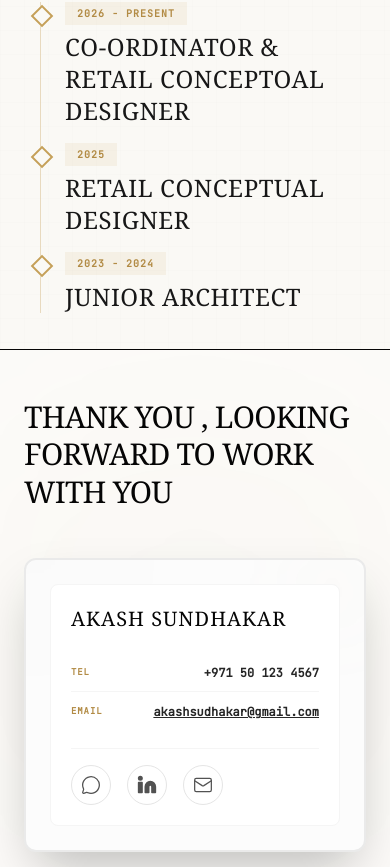
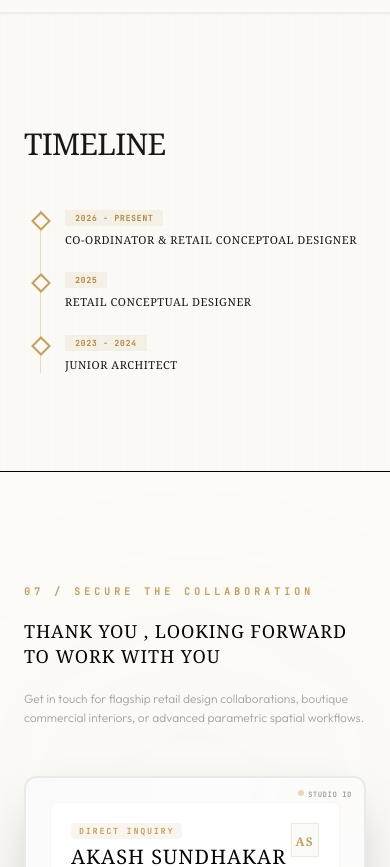
Before and after one commit to infasmk/finasl-akshd, a React (Vite) app: page / in a window 390 px wide. Shown: the part 4837-5704 px from the top of the page. Built offline with nearby package versions, Linux system fonts and the light colour scheme.

Commit message:
#error Fix

```diff
--- a/src/components/CV.tsx
+++ b/src/components/CV.tsx
@@ -347,26 +347,26 @@ export default function CV({ onBackToHome }: { onBackToHome: () => void }) {
           </div>
 
           <div className="lg:col-span-8 space-y-10">
-            <div className="relative border-l border-[#C5A059]/30 pl-6 ml-4 space-y-16">
+            <div className="relative border-l border-[#C5A059]/30 pl-6 ml-4 space-y-10">
               {CAREER_TIMELINE.map((item, idx) => (
                 <div key={idx} className="relative group">
-                  <div className="absolute -left-[31px] top-1.5 w-4 h-4 bg-[#FAF9F5] border-2 border-[#C5A059] rounded-none rotate-45 group-hover:bg-[#C5A059] group-hover:rotate-[135deg] transition-all duration-500 ease-out" />
+                  <div className="absolute -left-[31px] top-1 w-3.5 h-3.5 bg-[#FAF9F5] border-2 border-[#C5A059] rounded-none rotate-45 group-hover:bg-[#C5A059] group-hover:rotate-[135deg] transition-all duration-500 ease-out z-10" />
 
-                  <div className="space-y-4">
+                  <div className="space-y-2">
                     <div className="flex flex-wrap items-center justify-between gap-2.5">
-                      <span className="font-mono text-[10px] tracking-widest text-[#B28B45] font-bold block uppercase bg-[#C5A059]/10 px-3 py-1">
+                      <span className="font-mono text-[8px] tracking-widest text-[#B28B45] font-bold block uppercase bg-[#C5A059]/10 px-2.5 py-0.5">
                         {item.period}
                       </span>
-                      <span className="font-mono text-[8px] tracking-[0.2em] text-[#B28B45] uppercase font-bold">
+                      <span className="font-mono text-[7px] tracking-[0.2em] text-[#B28B45] uppercase font-bold">
                         {item.stats}
                       </span>
                     </div>
 
                     <div>
-                      <h4 className="font-serif text-2xl font-light text-neutral-900 tracking-wide uppercase">
+                      <h4 className="font-serif text-[11px] md:text-[13px] font-normal text-neutral-900 tracking-wider uppercase">
                         {item.title}
                       </h4>
-                      <p className="text-[10px] font-mono text-neutral-500 uppercase tracking-widest mt-1">
+                      <p className="text-[8px] font-mono text-neutral-400 uppercase tracking-widest mt-0.5">
                         {item.location}
                       </p>
                     </div>
@@ -609,7 +609,7 @@ export default function CV({ onBackToHome }: { onBackToHome: () => void }) {
       {/* CONTACT SECTION — Fluid Full Width with no gap to footer */}
        <section
       id="contact"
-      className="relative w-full py-12 md:py-16 bg-luxury-dark/30 text-white overflow-hidden border-t border-luxury-border"
+      className="relative w-full pt-28 pb-16 md:pt-40 md:pb-24 bg-luxury-dark/30 text-white overflow-hidden border-t border-luxury-border"
     >
       {/* Dynamic light highlight glow */}
       <div className="absolute top-1/2 left-1/2 -translate-x-1/2 -translate-y-1/2 w-96 h-96 bg-gold/5 rounded-full blur-[140px] pointer-events-none" />
@@ -620,7 +620,7 @@ export default function CV({ onBackToHome }: { onBackToHome: () => void }) {
           {/* Left Intro Text Column */}
            <div className="lg:col-span-5 space-y-5">
 
-            <h2 className="font-serif text-3xl md:text-5xl text-luxury-text font-extralight tracking-tight uppercase leading-tight">
+            <h2 className="font-serif text-[18px] sm:text-xl md:text-[23px] lg:text-2xl text-luxury-text font-light tracking-wider uppercase leading-snug">
               THANK YOU , LOOKING FORWARD TO WORK WITH YOU
             </h2>
 
--- a/src/components/Contact.tsx
+++ b/src/components/Contact.tsx
@@ -5,7 +5,7 @@ export default function Contact() {
   return (
     <section
       id="contact"
-      className="relative w-full py-12 md:py-16 bg-luxury-dark/30 text-white overflow-hidden border-t border-luxury-border"
+      className="relative w-full pt-28 pb-16 md:pt-40 md:pb-24 bg-luxury-dark/30 text-white overflow-hidden border-t border-luxury-border"
     >
       {/* Dynamic light highlight glow */}
       <div className="absolute top-1/2 left-1/2 -translate-x-1/2 -translate-y-1/2 w-96 h-96 bg-gold/5 rounded-full blur-[140px] pointer-events-none" />
@@ -15,11 +15,15 @@ export default function Contact() {
         <div className="grid grid-cols-1 lg:grid-cols-12 gap-12">
           {/* Left Intro Text Column */}
           <div className="lg:col-span-5 space-y-5">
-
-            <h2 className="font-serif text-3xl md:text-5xl text-luxury-text font-extralight tracking-tight uppercase leading-tight">
+            <span className="font-mono text-[10px] tracking-[0.4em] text-[#C5A059] uppercase block font-bold">
+              07 / SECURE THE COLLABORATION
+            </span>
+            <h2 className="font-serif text-[18px] sm:text-xl md:text-[23px] lg:text-2xl text-luxury-text font-light tracking-wider uppercase leading-snug">
               THANK YOU , LOOKING FORWARD TO WORK WITH YOU
             </h2>
-
+            <p className="font-sans text-xs text-neutral-400 font-light leading-relaxed max-w-sm">
+              Get in touch for flagship retail design collaborations, boutique commercial interiors, or advanced parametric spatial workflows.
+            </p>
           </div>
 
           {/* Right Direct Studio Contact card: Compact, Tactile, and Radiant (Bright Luxury Card) */}
@@ -31,7 +35,10 @@ export default function Contact() {
               <div className="absolute -left-20 -top-20 w-40 h-40 bg-black/[0.01] rounded-full blur-3xl pointer-events-none group-hover:translate-x-12 group-hover:translate-y-12 transition-all duration-700" />
 
               {/* Classic Golden Double Accent Corners (Physical Card Detail) */}
-
+              <div className="absolute top-3 right-3 flex space-x-1">
+                <span className="w-1.5 h-1.5 rounded-full bg-[#C5A059]/40 group-hover:bg-[#C5A059] transition-all" />
+                <span className="font-mono text-[7px] text-neutral-400 tracking-widest font-bold group-hover:text-neutral-500 transition-colors">STUDIO ID</span>
+              </div>
 
               {/* Inner Exquisite Card Frame */}
               <div className="border border-neutral-100 rounded-lg p-5 bg-white relative z-10 space-y-6">
@@ -39,13 +46,17 @@ export default function Contact() {
                 {/* Header: Brand Identity */}
                 <div className="flex justify-between items-start">
                   <div className="space-y-1">
-
+                    <span className="font-mono text-[8px] tracking-[0.25em] text-[#C5A059] font-bold block uppercase bg-[#C5A059]/10 px-2 py-0.5 rounded w-fit">
+                      DIRECT INQUIRY
+                    </span>
                     <h3 className="font-serif text-xl font-light text-neutral-900 uppercase tracking-wider">
                     AKASH SUNDHAKAR
                     </h3>
                   </div>
                   {/* Fine logo graphic */}
-
+                  <div className="border border-[#C5A059]/20 p-1 bg-neutral-50 group-hover:border-[#C5A059]/50 transition-colors">
+                    <span className="font-serif text-xs text-[#C5A059] font-bold tracking-widest">AS</span>
+                  </div>
                 </div>
 
                 {/* Core Metadata List (Compact & Clean) */}
@@ -76,7 +87,9 @@ export default function Contact() {
 
                 {/* Brand-Colored Connected Portals at Base */}
                 <div className="pt-4 border-t border-neutral-100 space-y-3">
-
+                  <span className="font-mono text-[8px] tracking-widest text-[#B28B45] uppercase font-bold block">
+                    CONNECTED PORTALS
+                  </span>
 
                   <div className="flex gap-4 justify-start">
                     {/* WhatsApp Action */}
--- a/src/components/Projects.tsx
+++ b/src/components/Projects.tsx
@@ -16,7 +16,7 @@ export default function Projects({ onViewAllProjects }: { onViewAllProjects?: ()
     <section
       ref={sectionRef}
       id="projects"
-      className="relative w-full py-12 md:py-16 bg-luxury-black text-white border-b border-white/5"
+      className="relative w-full pt-20 pb-28 md:pt-32 md:pb-40 bg-luxury-black text-white border-b border-white/5"
     >
       {/* Absolute floating lights */}
       <div className="absolute top-[20%] right-[-15%] w-96 h-96 bg-gold/5 rounded-full blur-[140px] pointer-events-none" />
@@ -43,7 +43,7 @@ export default function Projects({ onViewAllProjects }: { onViewAllProjects?: ()
         {/* 6 Grid Cards */}
         <div
           ref={cardsRef}
-          className="grid grid-cols-1 md:grid-cols-2 lg:grid-cols-3 gap-8 mb-16"
+          className="grid grid-cols-1 md:grid-cols-2 lg:grid-cols-3 gap-8 mb-24 md:mb-32"
         >
           {PROJECTS.slice(0, 6).map((project: Project, idx) => {
             const isActive = activeTouchId === project.id;
@@ -122,7 +122,7 @@ export default function Projects({ onViewAllProjects }: { onViewAllProjects?: ()
         </div>
 
         {/* View More Button */}
-        <div className="text-center">
+        <div className="text-center mt-12 md:mt-20">
           <button
             onClick={() => {
               if (onViewAllProjects) {
--- a/src/components/Timeline.tsx
+++ b/src/components/Timeline.tsx
@@ -25,7 +25,7 @@ export default function Timeline() {
   return (
     <section
       id="timeline"
-      className="relative w-full py-8 text-neutral-800 z-10 bg-[#FAF9F5] border-t border-neutral-200/60 overflow-hidden"
+      className="relative w-full pt-28 pb-24 md:pt-40 md:pb-36 text-neutral-800 z-10 bg-[#FAF9F5] border-t border-neutral-200/60 overflow-hidden"
     >
       {/* Visual Background Blueprint System & Fine Grid Lines (same as CV) */}
       <div className="absolute inset-0 pointer-events-none opacity-[0.06] select-none z-0">
@@ -46,7 +46,7 @@ export default function Timeline() {
           {/* RIGHT AREA: Chronological track */}
           <div className="lg:col-span-8 space-y-3">
             {/* Timeline container with vertical gold line path */}
-            <div className="relative border-l border-[#C5A059]/35 pl-6 ml-4 space-y-4">
+            <div className="relative border-l border-[#C5A059]/35 pl-6 ml-4 space-y-6">
               {CAREER_TIMELINE.map((item, idx) => (
                 <motion.div
                   key={idx}
@@ -54,28 +54,28 @@ export default function Timeline() {
                   whileInView={{ opacity: 1, y: 0 }}
                   viewport={{ once: true }}
                   transition={{ duration: 0.6, delay: idx * 0.15 }}
-                  className="relative group"
+                  className="relative group "
                 >
                   {/* Timeline diamond point (matching CV design) */}
-                  <div className="absolute -left-[31px] top-1.5 w-4 h-4 bg-[#FAF9F5] border-2 border-[#C5A059] rounded-none rotate-45 group-hover:bg-[#C5A059] group-hover:rotate-[135deg] transition-all duration-500 ease-out" />
+                  <div className="absolute -left-[31px] top-1 w-3.5 h-3.5 bg-[#FAF9F5] border-2 border-[#C5A059] rounded-none rotate-45 group-hover:bg-[#C5A059] group-hover:rotate-[135deg] transition-all duration-500 ease-out z-10" />
 
-                  <div className="space-y-1.5">
+                  <div className="space-y-1">
                     {/* Period and Stats header */}
-                    <div className="flex flex-wrap items-center justify-between gap-2.5">
-                      <span className="font-mono text-[10px] tracking-widest text-[#B28B45] font-bold block uppercase bg-[#C5A059]/10 px-3 py-1">
+                    <div className="flex flex-wrap items-center justify-between gap-2">
+                      <span className="font-mono text-[8px] tracking-widest text-[#B28B45] font-bold block uppercase bg-[#C5A059]/10 px-2.5 py-0.5">
                         {item.period}
                       </span>
-                      <span className="font-mono text-[8px] tracking-[0.2em] text-[#B28B45] uppercase font-bold">
+                      <span className="font-mono text-[7px] tracking-[0.2em] text-[#B28B45] uppercase font-bold">
                         {item.stats}
                       </span>
                     </div>
 
                     {/* Detailed titles */}
-                    <div>
-                      <h4 className="font-serif text-2xl font-light text-neutral-900 tracking-wide uppercase">
+                    <div className="pt-0.5">
+                      <h4 className="font-serif text-[11px] md:text-[13px] font-normal text-neutral-900 tracking-wider uppercase">
                         {item.title}
                       </h4>
-                      <p className="text-[10px] font-mono text-neutral-500 uppercase tracking-widest mt-1">
+                      <p className="text-[8px] font-mono text-neutral-400 uppercase tracking-widest mt-0.5">
                         {item.location}
                       </p>
                     </div>
```
